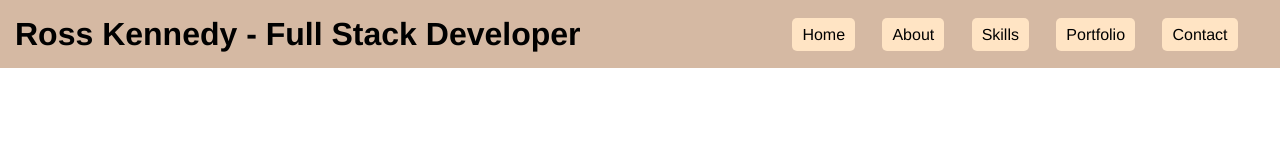
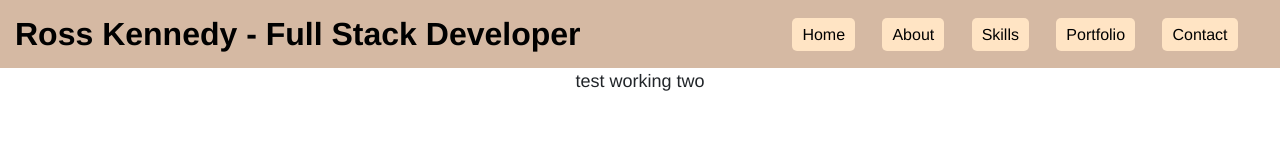
Before and after one commit to RoKen1000/portfolio-website, a React (Create React App) app: page /portfolio/conjugation-website in a window 1280 px wide. Shown: the top 160 px of the page. Built offline with nearby package versions, Linux system fonts and the light colour scheme.

Commit message:
Add routes for the two new portfolio article pages. Create and export components.

```diff
--- a/src/components/AnimatedRoutes.jsx
+++ b/src/components/AnimatedRoutes.jsx
@@ -9,6 +9,8 @@ import { MapYourDay } from "./portfolio-articles/MapYourDay"
 import { useEffect } from "react"
 import { ContactPage } from "./ContactPage"
 import { TypeScriptCalculator } from "./portfolio-articles/TypeScriptCalculator"
+import { Opticron } from "./portfolio-articles/Opticron"
+import { ItalianConjugations } from "./portfolio-articles/ItalianConjugations"
 
 export const AnimatedRoutes = ({setHeader, setButtonClicked}) => {
 
@@ -32,6 +34,8 @@ export const AnimatedRoutes = ({setHeader, setButtonClicked}) => {
                 <Route path="/portfolio/board-game-reviews" element={<BoardGameReviews/>}/>
                 <Route path="/portfolio/map-your-day" element={<MapYourDay/>} />
                 <Route path="/portfolio/typescript-calculator" element={<TypeScriptCalculator />} />
+                <Route path="/portfolio/opticron" element={<Opticron/>} />
+                <Route path="/portfolio/conjugation-website" element={<ItalianConjugations/>} />
                 <Route path="/contact" element={<ContactPage/>}/>
             </Routes>
         </AnimatePresence>
--- /dev/null
+++ b/src/components/portfolio-articles/ItalianConjugations.jsx
@@ -0,0 +1,12 @@
+import { motion } from "framer-motion"
+import "../../styles/PortfolioArticle.css"
+import Button from "react-bootstrap/Button"
+import { useNavigate, useLocation } from "react-router-dom"
+import { useEffect } from "react"
+
+export const ItalianConjugations = () => {
+
+    return(
+        <p>test working two</p>
+    )
+}
--- /dev/null
+++ b/src/components/portfolio-articles/Opticron.jsx
@@ -0,0 +1,12 @@
+import { motion } from "framer-motion"
+import "../../styles/PortfolioArticle.css"
+import Button from "react-bootstrap/Button"
+import { useNavigate, useLocation } from "react-router-dom"
+import { useEffect } from "react"
+
+export const Opticron = () => {
+
+    return(
+        <p>test working</p>
+    )
+}
```
